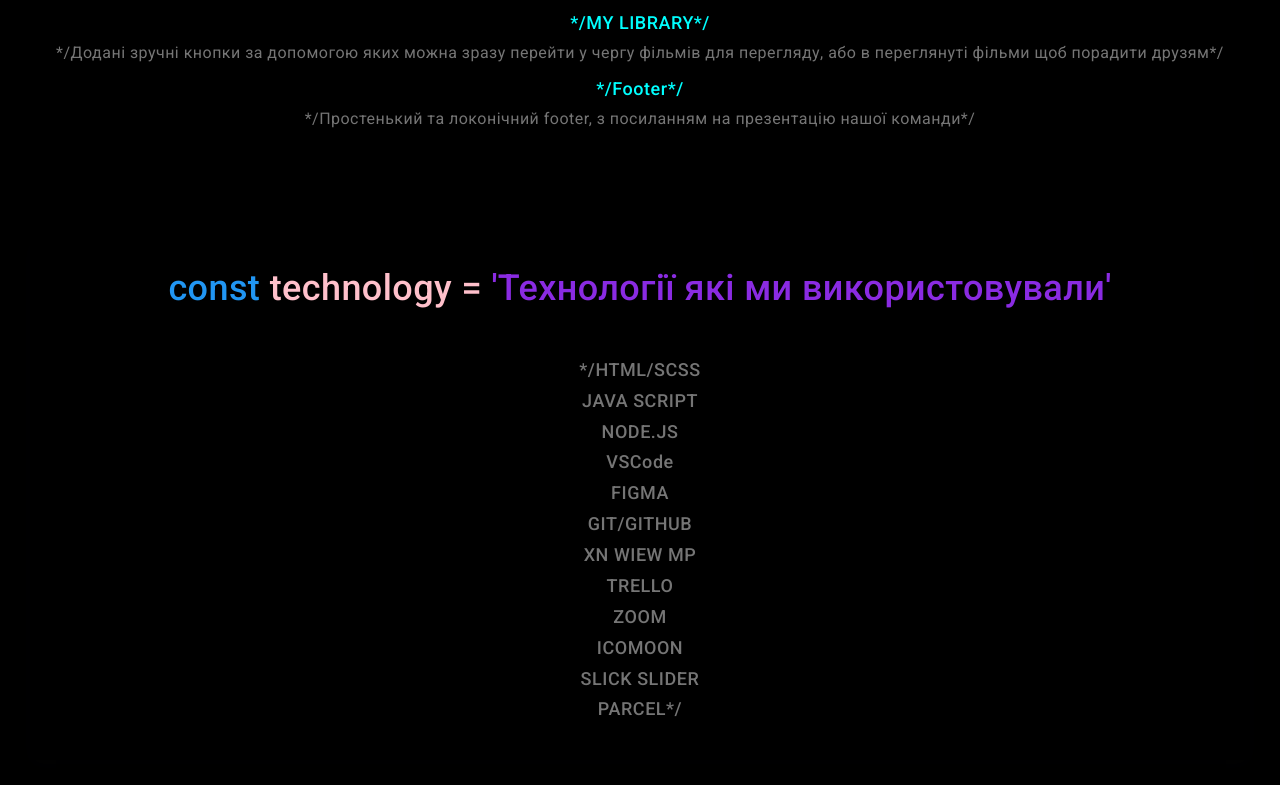
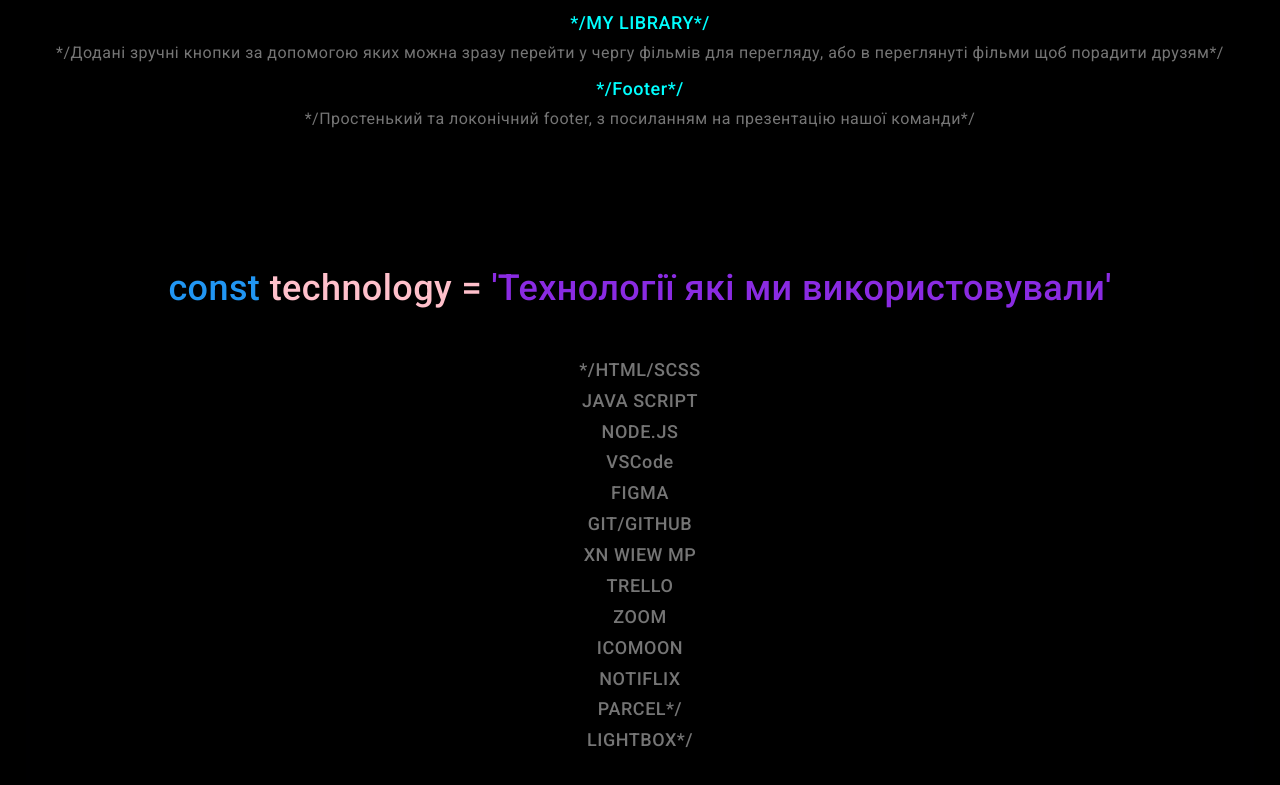
Before and after one commit to filhanna/cats-js, a plain HTML site: page index.html in a window 1280 px wide. Shown: the part 3512-4297 px from the top of the page. Drawn offline with nearby package versions, Linux system fonts and the light colour scheme.

Commit message:
Update index.html

```diff
--- a/index.html
+++ b/index.html
@@ -268,10 +268,13 @@
               <p class="functional__names">ICOMOON</p>
             </li>
             <li class="functional__items">
-              <p class="functional__names">SLICK SLIDER</p>
+              <p class="functional__names">NOTIFLIX</p>
             </li>
             <li class="functional__items">
               <p class="functional__names">PARCEL*/</p>
+            </li>
+            <li class="functional__items">
+              <p class="functional__names">LIGHTBOX*/</p>
             </li>
           </div>
         </section>
```
